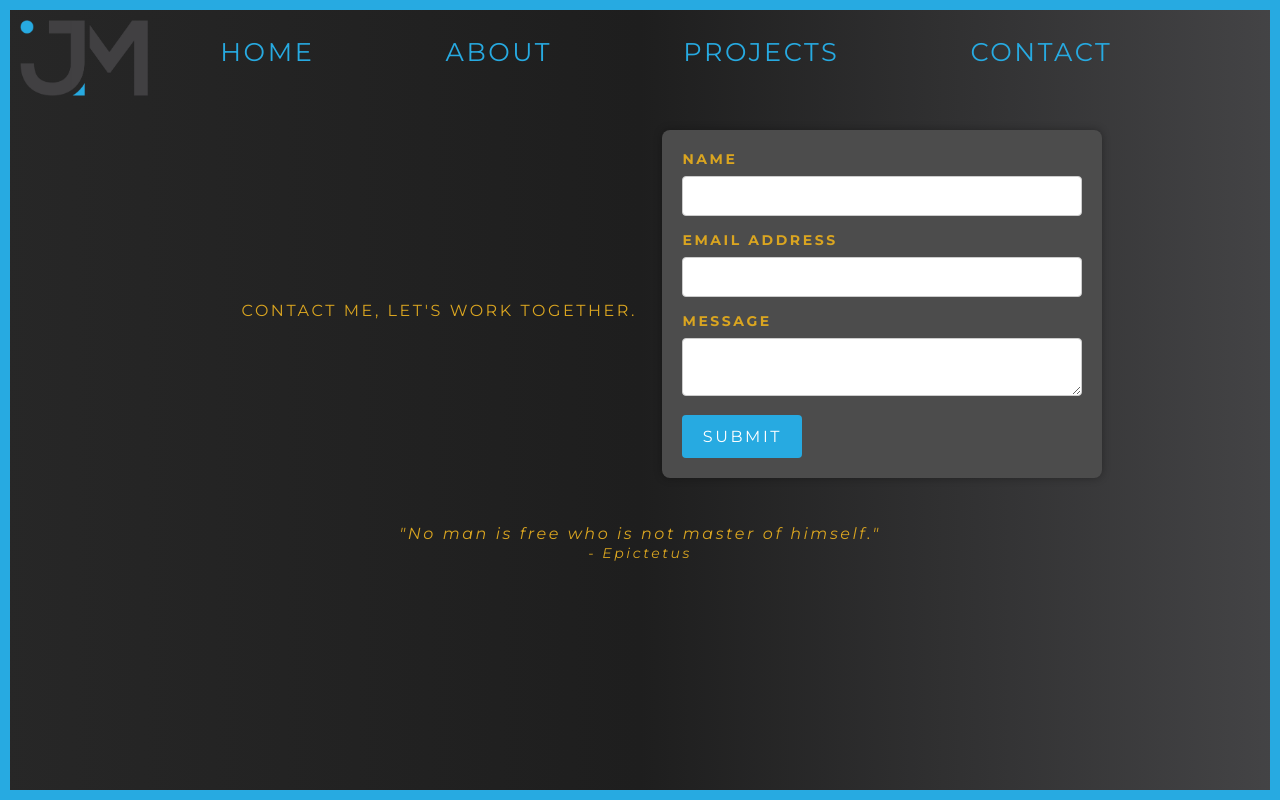
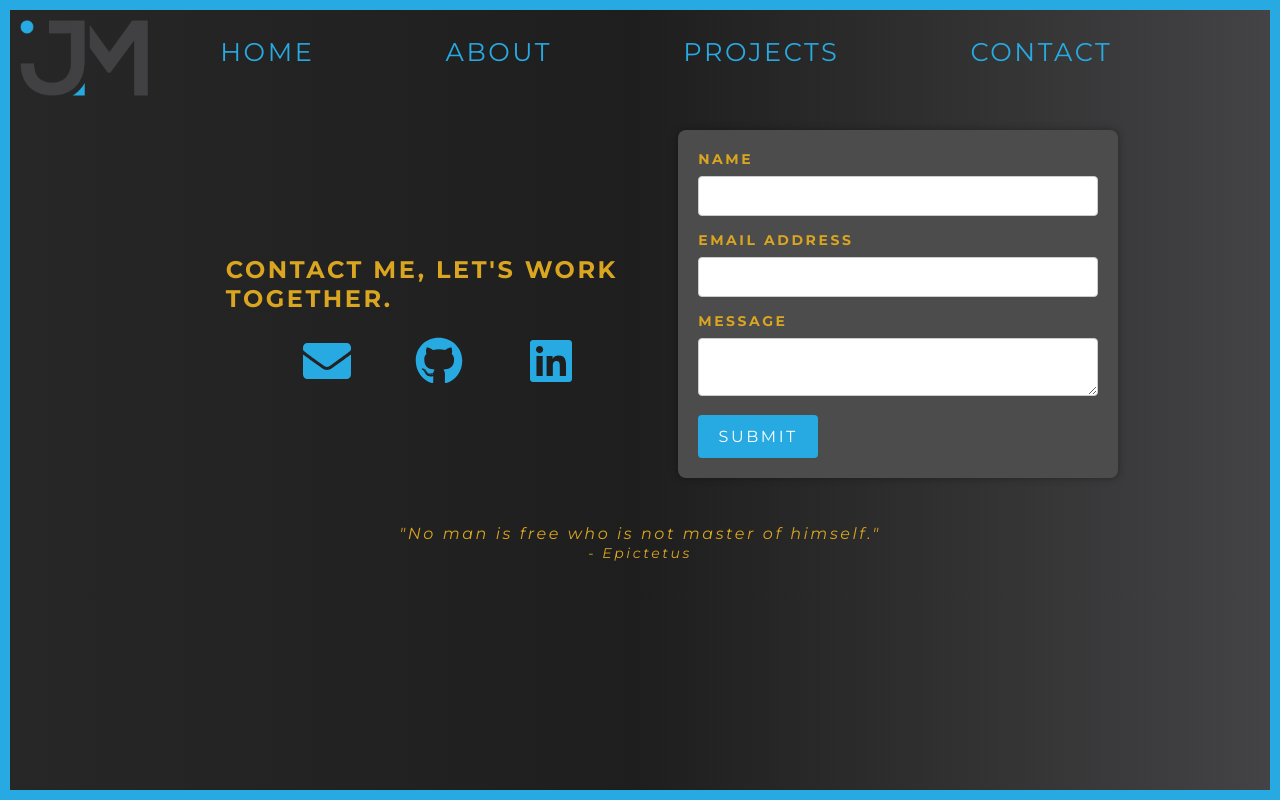
Before and after one commit to JMONDESIR/JoelMondesir, a React (Create React App) app: page /contact in a window 1280 px wide. Built offline with nearby package versions, Linux system fonts and the light colour scheme.

Commit message:
contact feature updated

```diff
--- a/package.json
+++ b/package.json
@@ -7,6 +7,7 @@
     "cra-template": "1.2.0",
     "react": "^18.3.1",
     "react-dom": "^18.3.1",
+    "react-icons": "^5.4.0",
     "react-router-dom": "^7.0.2",
     "web-vitals": "^4.2.4"
   },
--- a/src/components/contact/Contact.css
+++ b/src/components/contact/Contact.css
@@ -8,3 +8,42 @@
   text-transform: uppercase;
   color: goldenrod;
 }
+
+.icon-container {
+  display: flex;
+  flex-direction: row;
+  gap: 4rem;
+  margin-top: 1.5rem;
+  justify-content: center;
+}
+
+.icon-item {
+  display: flex;
+  flex-direction: row;
+  gap: 0.5rem;
+  font-size: 5vw;
+}
+
+.icon-link {
+  display: flex;
+  align-items: center;
+  justify-content: center;
+  gap: 0.5rem;
+  text-decoration: none;
+  color: inherit;
+  transition: color 0.3s ease;
+}
+
+.icon {
+  font-size: 3rem;
+  color: #27aae1;
+  transition: color 0.3s ease;
+}
+
+.icon-item:hover .icon {
+  color: goldenrod;
+}
+
+.icon-item:hover span {
+  color: goldenrod;
+}
--- a/src/components/contact/Contact.js
+++ b/src/components/contact/Contact.js
@@ -1,12 +1,31 @@
 import React from 'react';
+import { FaEnvelope, FaGithub, FaLinkedin } from 'react-icons/fa';
 import Form from '../form/Form';
-import './Contact.css'
+import './Contact.css';
 
 function Contact() {
   return (
     <div className="formPage-container">
       <div className="contact-container">
-        <p className="contact">Contact me, let's work together.</p>
+        <h2 className="contact">Contact me, let's work together.</h2>
+        <div className="icon-container">
+        <div className="icon-item">
+            <a href="mailto:joey.m.dev@gmail.com" className="icon-link" target="_blank" rel="noopener noreferrer">
+              <FaEnvelope className="icon" />
+            </a>
+          </div>
+          <div className="icon-item">
+            <a href="https://github.com/JMONDESIR" className="icon-link" target="_blank" rel="noopener noreferrer">
+              <FaGithub className="icon" />
+            </a>
+          </div>
+
+          <div className="icon-item">
+            <a href="https://www.linkedin.com/in/joelmondesir/" className="icon-link" target="_blank" rel="noopener noreferrer">
+              <FaLinkedin className="icon" />
+            </a>
+          </div>
+        </div>
       </div>
       <Form />
     </div>
--- a/src/components/form/Form.css
+++ b/src/components/form/Form.css
@@ -51,7 +51,7 @@ textarea {
   min-height: 4vw;
 }
 
-button {
+.button-form {
   width: 30%;
   padding: 12px;
   font-size: 16px;
@@ -63,7 +63,7 @@ button {
   transition: background-color 0.3s ease;
 }
 
-button:hover {
+.button-form:hover {
   background-color: goldenrod;
 }
 
--- a/src/components/form/Form.js
+++ b/src/components/form/Form.js
@@ -20,7 +20,7 @@ function ContactForm() {
       <textarea id="message" name="message" />
       <ValidationError prefix="Message" field="message" errors={state.errors} />
 
-      <button type="submit" disabled={state.submitting}>
+      <button className="button-form" type="submit" disabled={state.submitting}>
         SUBMIT
       </button>
     </form>
--- a/src/components/home/Home.css
+++ b/src/components/home/Home.css
@@ -41,11 +41,12 @@
 
 
 .button-contact {
-  margin: 1.6vw;
-  padding: 10px 20px;
-  font-size: 16px;
+  width: 10vw;
+  height: 3vw;
+  margin: 2vw;
+  font-size: 1em;
+  color: white;
   background-color: #27aae1;
-  color: white;
   border: none;
   border-radius: 4px;
   cursor: pointer;
--- a/src/components/home/Home.js
+++ b/src/components/home/Home.js
@@ -1,5 +1,6 @@
 import React from 'react';
 import Hero from '../hero/Hero';
+import { Link } from 'react-router-dom';
 import './Home.css'
 
 function Home() {
@@ -13,7 +14,9 @@ function Home() {
       <div className="subtitle">
         WEB DEVELOPER | RENAISSANCE MAN
       </div>
-      <button className="button-contact">CONTACT ME</button>
+      <Link to="/contact">
+          <button className="button-contact">CONTACT ME</button>
+        </Link>
 
     </div>
     </div>
```
Also changed, not shown: 1 other file (tests, documents, lock files or other folders).
